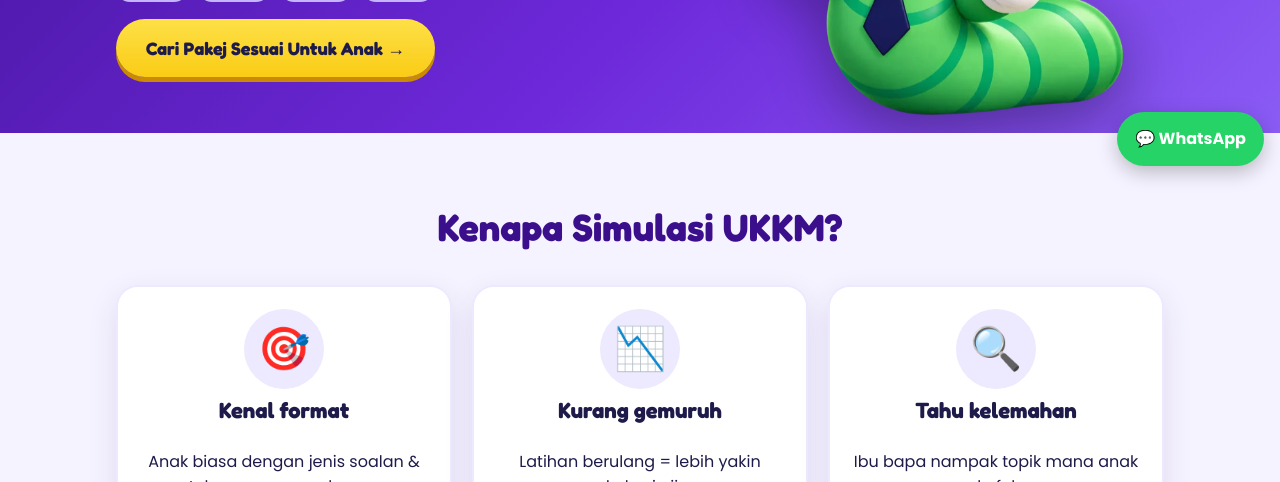
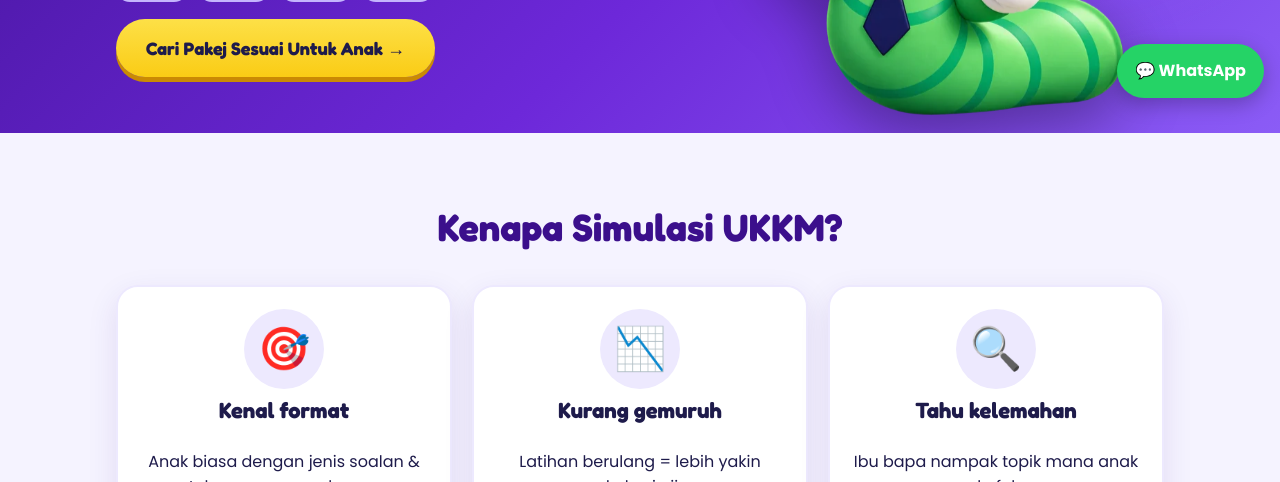
Before and after one commit to brodaysolution/UKKM-Testpaper, a plain HTML site: page index.html in a window 1280 px wide. Shown: the part 618-1100 px from the top of the page. Drawn offline with Linux system fonts and the light colour scheme.

Commit message:
Move WhatsApp button above Netlify badge
Co-Authored-By: Claude Opus 5.5 <noreply@anthropic.com>
Claude-Session: https://claude.ai/code/session_01T62uKVkAaCvwrkVnZZejuM

```diff
--- a/index.html
+++ b/index.html
@@ -46,7 +46,7 @@ section{padding:64px 0}
 .opts button.on{border-color:var(--p2);background:var(--y2)}
 input{width:100%;padding:13px 15px;border:2px solid #ddd6fe;border-radius:12px;margin:6px 0 12px;font:16px 'Poppins'}input:focus{outline:none;border-color:var(--p2)}
 .hide{display:none}details{background:#fff;border-radius:14px;padding:14px 18px;margin:10px 0;border:2px solid #ede9fe}summary{font-weight:700;cursor:pointer}
-.wa{position:fixed;right:16px;bottom:16px;background:#25d366;color:#fff;border-radius:99px;padding:14px 18px;font-weight:700;text-decoration:none;box-shadow:0 6px 20px rgba(0,0,0,.25);z-index:6}
+.wa{position:fixed;right:16px;bottom:84px;background:#25d366;color:#fff;border-radius:99px;padding:14px 18px;font-weight:700;text-decoration:none;box-shadow:0 6px 20px rgba(0,0,0,.25);z-index:6}
 footer{text-align:center;background:var(--navy);color:#c4b5fd;padding:30px 0 90px;font-size:14px}footer img{height:70px}
 .score{text-align:center;font:italic 700 22px 'Poppins';color:#fff}.score b{color:var(--y)}
 @media(max-width:760px){header .w{grid-template-columns:1fr;text-align:center}header .txt{padding-bottom:0}.pill{margin:auto}.cd{justify-content:center}.mascot{max-width:260px}.quiz .mini{width:70px;right:-10px;bottom:-30px}}
```
